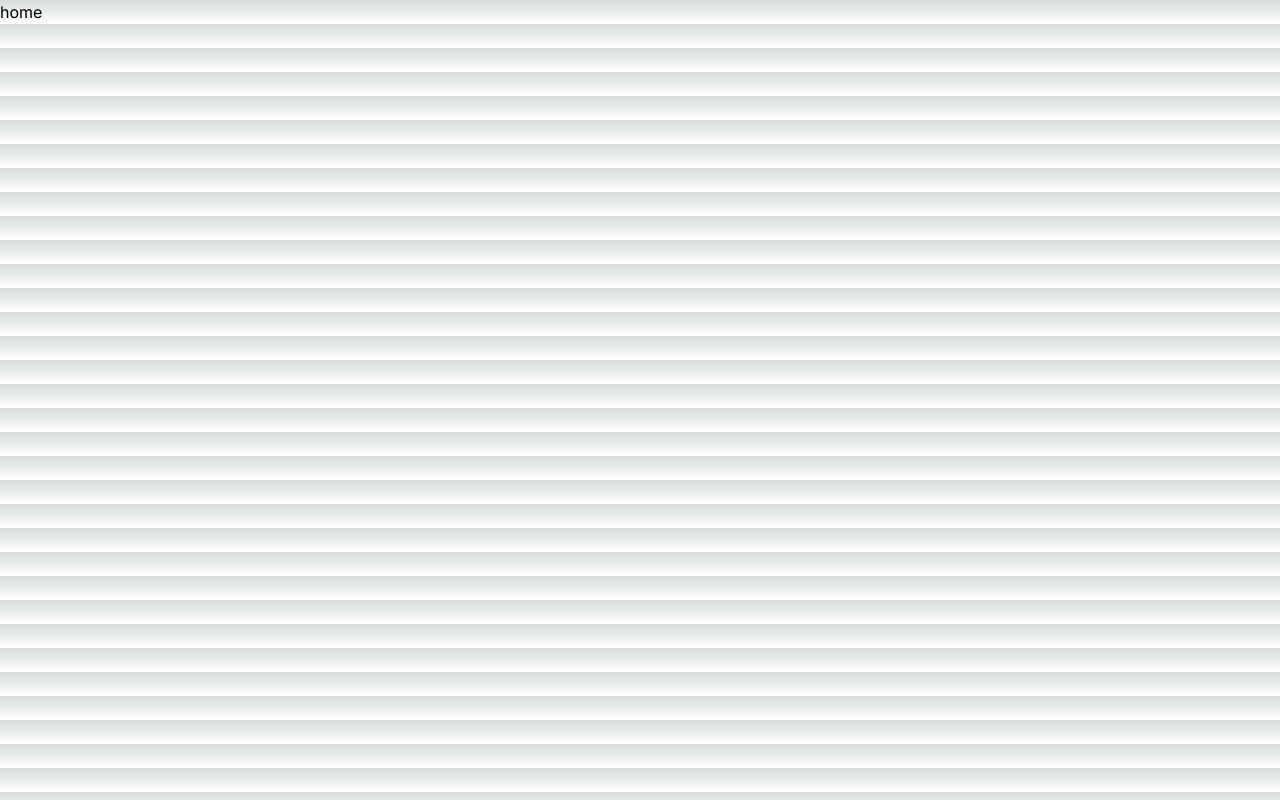
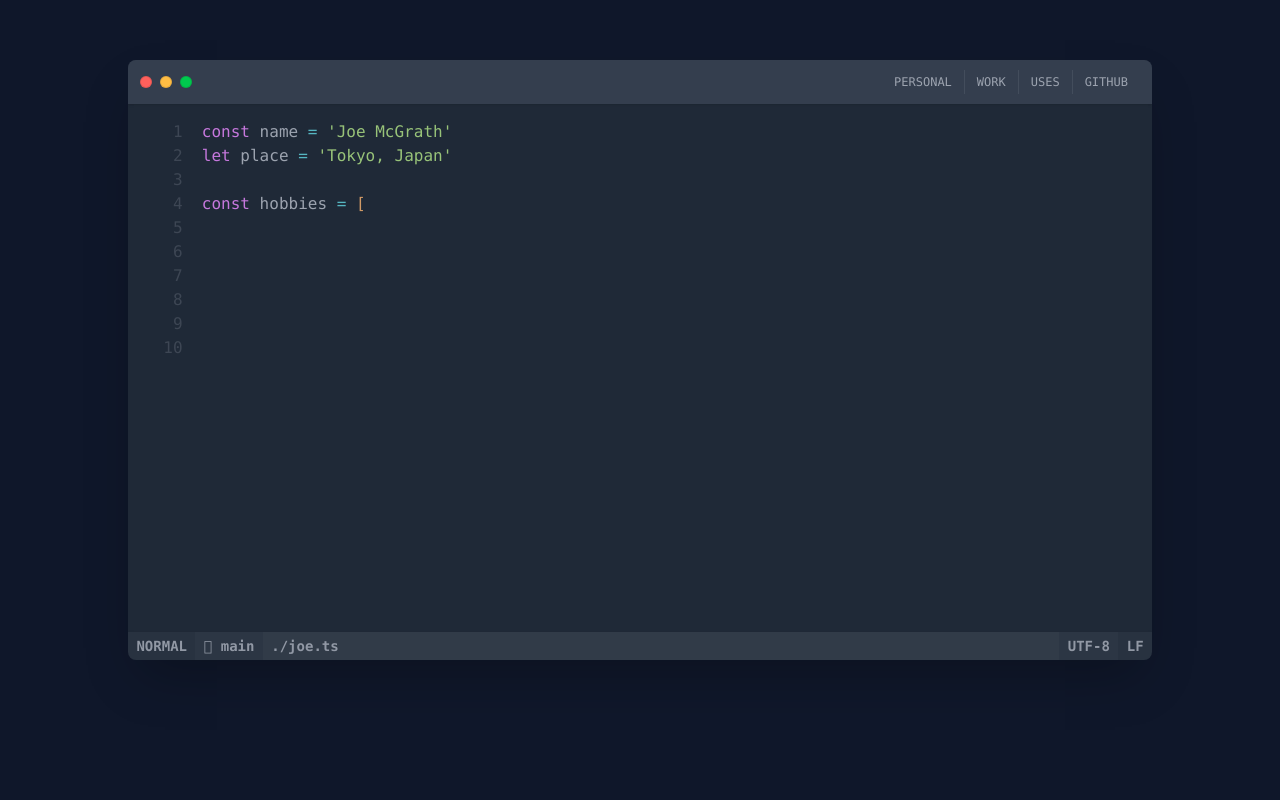
Before and after one commit to josephmcg/portfolio, a Next.js app: page / in a window 1280 px wide. Built offline with nearby package versions, Linux system fonts and the light colour scheme.

Commit message:
feat(home): terminal layout wip

```diff
--- a/src/app/globals.css
+++ b/src/app/globals.css
@@ -2,32 +2,6 @@
 @tailwind components;
 @tailwind utilities;
 
-:root {
-  --foreground-rgb: 0, 0, 0;
-  --background-start-rgb: 214, 219, 220;
-  --background-end-rgb: 255, 255, 255;
+body {
+  @apply bg-slate-900;
 }
-
-@media (prefers-color-scheme: dark) {
-  :root {
-    --foreground-rgb: 255, 255, 255;
-    --background-start-rgb: 0, 0, 0;
-    --background-end-rgb: 0, 0, 0;
-  }
-}
-
-body {
-  color: rgb(var(--foreground-rgb));
-  background: linear-gradient(
-      to bottom,
-      transparent,
-      rgb(var(--background-end-rgb))
-    )
-    rgb(var(--background-start-rgb));
-}
-
-@layer utilities {
-  .text-balance {
-    text-wrap: balance;
-  }
-}
--- a/src/app/layout.tsx
+++ b/src/app/layout.tsx
@@ -1,5 +1,6 @@
 import './globals.css'
 
+import clsx from 'clsx'
 import type { Metadata } from 'next'
 import { Inter } from 'next/font/google'
 
@@ -17,8 +18,13 @@ export default function RootLayout({
 }>): React.JSX.Element {
   return (
     <html lang="en">
-      <body className={inter.className}>
-        <main>{children}</main>
+      <body
+        className={clsx(
+          inter.className,
+          'flex min-h-[90vh] items-center justify-center p-[24px]',
+        )}
+      >
+        {children}
       </body>
     </html>
   )
--- a/src/app/page.tsx
+++ b/src/app/page.tsx
@@ -1,3 +1,5 @@
+import { Terminal } from '~/components/Terminal/Terminal'
+
 export default function Home(): React.JSX.Element {
-  return <div>home</div>
+  return <Terminal />
 }
--- /dev/null
+++ b/src/components/Terminal/Terminal.tsx
@@ -0,0 +1,17 @@
+import { TerminalBody } from '~/components/Terminal/TerminalBody'
+import { TerminalControls } from '~/components/Terminal/TerminalControls'
+import { TerminalFooter } from '~/components/Terminal/TerminalFooter'
+import { TerminalNav } from '~/components/Terminal/TerminalNav'
+
+export const Terminal: React.FC = () => {
+  return (
+    <div className="flex h-[600px] w-full max-w-5xl flex-col overflow-hidden rounded-lg bg-gray-800 shadow-2xl">
+      <div className="flex w-full items-center justify-between bg-gray-700/90 px-3 py-2.5 shadow">
+        <TerminalControls />
+        <TerminalNav />
+      </div>
+      <TerminalBody />
+      <TerminalFooter />
+    </div>
+  )
+}
--- /dev/null
+++ b/src/components/Terminal/TerminalBody.tsx
@@ -0,0 +1,93 @@
+type EmptyLine = Record<string, never>
+
+type DeclarationLine = {
+  declaration: 'const' | 'let' | 'var'
+  name: string
+  value: string
+  type: 'string' | 'number' | 'boolean' | 'bracket'
+}
+
+type StandardLine = {
+  value: string
+  type: 'string' | 'number' | 'boolean' | 'bracket'
+}
+
+type Line = DeclarationLine | StandardLine | EmptyLine
+
+const lines: Line[] = [
+  {
+    declaration: 'const',
+    name: 'name',
+    value: 'Joe McGrath',
+    type: 'string',
+  },
+  {
+    declaration: 'let',
+    name: 'place',
+    value: 'Tokyo, Japan',
+    type: 'string',
+  },
+  {},
+  {
+    declaration: 'const',
+    name: 'hobbies',
+    value: '[',
+    type: 'bracket',
+  },
+  {
+    value: ' Programming',
+    type: 'string',
+  },
+  {
+    value: ' Eating food',
+    type: 'string',
+  },
+  {
+    value: ' More programming',
+    type: 'string',
+  },
+  {
+    value: ' Gym',
+    type: 'string',
+  },
+  {
+    value: ']',
+    type: 'bracket',
+  },
+  {},
+]
+
+export const TerminalBody: React.FC = () => {
+  return (
+    <div className="flex-1 overflow-auto">
+      <pre className="relative py-4 text-gray-400">
+        {lines.map((line, i) => (
+          <div key={i} className="relative flex px-4">
+            <div className="w-[6ch] flex-shrink-0 select-none pr-[2ch] text-right text-gray-500/40">
+              <span className="">{i + 1}</span>
+            </div>
+            <div className="selection:bg-mono3/25 relative">
+              <span className="text-gray-400">
+                {'declaration' in line && (
+                  <>
+                    <span className="text-hue3">{line.declaration} </span>
+                    <span>{line.name} </span>
+                    <span className="text-hue1">= </span>
+
+                    {line.type === 'string' ? (
+                      <span className="text-hue4">
+                        &apos;{line.value}&apos;
+                      </span>
+                    ) : (
+                      <span className="text-hue6">{line.value}</span>
+                    )}
+                  </>
+                )}
+              </span>
+            </div>
+          </div>
+        ))}
+      </pre>
+    </div>
+  )
+}
--- /dev/null
+++ b/src/components/Terminal/TerminalControls.tsx
@@ -0,0 +1,47 @@
+import {
+  ArrowsRightLeftIcon,
+  MinusIcon,
+  XMarkIcon,
+} from '@heroicons/react/16/solid'
+import clsx from 'clsx'
+
+const buttons = [
+  {
+    classes: clsx('bg-close'),
+    iconClasses: clsx('stroke-close/50'),
+    icon: XMarkIcon,
+  },
+  {
+    classes: clsx('bg-minimize'),
+    iconClasses: clsx('stroke-minimize/50'),
+    icon: MinusIcon,
+  },
+  {
+    classes: clsx('bg-maximize'),
+    iconClasses: clsx('stroke-maximize/50'),
+    icon: ArrowsRightLeftIcon,
+  },
+] as const
+
+export const TerminalControls: React.FC = () => {
+  return (
+    <div className="group flex items-center gap-2">
+      {buttons.map((button, i) => (
+        <button
+          key={i}
+          className={clsx(
+            'group h-3 w-3 cursor-default rounded-full ring-1 ring-inset ring-black/10',
+            button.classes,
+          )}
+        >
+          <button.icon
+            className={clsx(
+              'invisible h-3 w-3 group-hover:visible',
+              button.iconClasses,
+            )}
+          />
+        </button>
+      ))}
+    </div>
+  )
+}
--- /dev/null
+++ b/src/components/Terminal/TerminalFooter.tsx
@@ -0,0 +1,19 @@
+export const TerminalFooter: React.FC = () => {
+  return (
+    <footer className="flex font-mono text-sm text-gray-400/90 shadow">
+      <div className="bg-gray-600/20 px-[1ch] py-1 font-semibold uppercase">
+        normal
+      </div>
+      <div className="bg-gray-600/30 px-[1ch] py-1 font-semibold"> main</div>
+      <div className="flex flex-1 space-x-[2ch] bg-gray-600/40 px-[1ch] py-1 font-semibold">
+        ./joe.ts
+      </div>
+      <div className="hidden bg-gray-600/30 px-[1ch] py-1 font-semibold uppercase md:block">
+        utf-8
+      </div>
+      <div className="hidden space-x-1 bg-gray-600/20 px-[1ch] py-1 font-semibold uppercase md:block">
+        LF
+      </div>
+    </footer>
+  )
+}
--- /dev/null
+++ b/src/components/Terminal/TerminalNav.tsx
@@ -0,0 +1,22 @@
+const navItems = [
+  { label: 'Personal', href: '/' },
+  { label: 'Work', href: '/work' },
+  { label: 'Uses', href: '/uses' },
+  { label: 'GitHub', href: '' },
+]
+
+export const TerminalNav: React.FC = () => {
+  return (
+    <div className="flex divide-x divide-gray-600/70 font-mono text-xs uppercase text-gray-400">
+      {navItems.map((item) => (
+        <a
+          key={item.label}
+          className="px-3 py-1 hover:text-gray-200"
+          href={item.href}
+        >
+          {item.label}
+        </a>
+      ))}
+    </div>
+  )
+}
--- a/tailwind.config.ts
+++ b/tailwind.config.ts
@@ -1,5 +1,4 @@
 import { Config } from 'tailwindcss'
-import plugin from 'tailwindcss/plugin'
 
 export default {
   content: [
@@ -15,15 +14,25 @@ export default {
         outer: '94.5rem', // 1512px
         inner: '86.5rem', // 1384px
       },
+      colors: {
+        // macos window controls
+        close: '#FF605C',
+        minimize: '#FFBD44',
+        maximize: '#00CA4E',
+        // one dark colors
+        base: '#282c34',
+        mono1: '#abb2bf',
+        mono2: '#818896',
+        mono3: '#5c6370',
+        hue1: '#56b6c2',
+        hue2: '#61aeee',
+        hue3: '#c678dd',
+        hue4: '#98c379',
+        hue5: '#e06c75',
+        'hue5-secondary': '#be5046',
+        hue6: '#d19a66',
+        'hue6-secondary': '#e6c07b',
+      },
     },
   },
-  plugins: [
-    plugin(({ addUtilities }) => {
-      addUtilities({
-        '.link': {
-          '@apply underline': {},
-        },
-      })
-    }),
-  ],
 } satisfies Config
```
Also changed, not shown: package.json (+6 -6 lines), .prettierrc.mjs, 2 other files (tests, documents, lock files or other folders).
